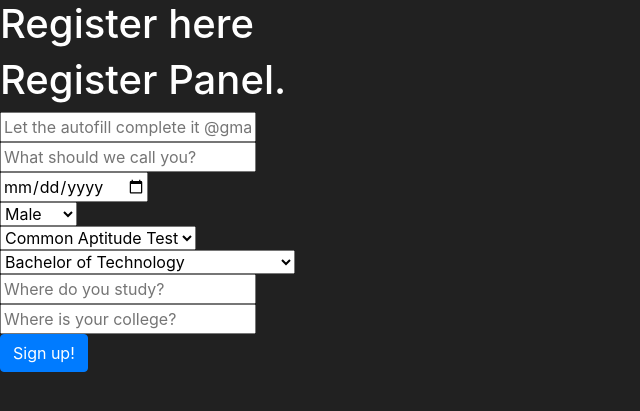
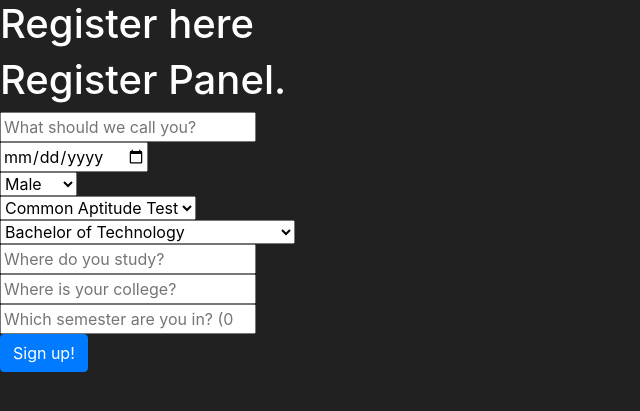
Before and after one commit to hussainatif/aptee, a Flask app: template Templates/register.html in a window 1280 px wide. Shown: the part 112-523 px from the top of the page, without its empty margins (0-640 px from the left). Run offline with Flask 2, Linux system fonts and the light colour scheme; the template is opened without the code that fills it: values that come from a table or form of the project are taken from there, most other values are stand-ins (such as "Sample title", 1, 10 or a date in 2020); some libraries are stand-ins or nearby versions.

Commit message:
login system

```diff
--- a/Datahub.py
+++ b/Datahub.py
@@ -17,7 +17,8 @@ gc = gspread.service_account_from_dict(auth)
 sh = gc.open_by_url('https://docs.google.com/spreadsheets/d/1CyWjl6Y5Gi_e3z7A8wtw-qOaBe3GvCD4sqWWvaMubXY/edit?usp=sharing')
 wks=sh.worksheet("Client_Details")
 print(wks.find("aaaaaa"))
-
+if wks.find('adsawadadsa'):
+  print("yp")
 #worksheet = wks.insert_rows(last_row, number=1, values= ["YO"])
 #df1 = wks.get_as_df()
 #print(df1.head())
--- a/Templates/register.html
+++ b/Templates/register.html
@@ -13,17 +13,16 @@
 <h1>Register Panel.</h1>
 <div>
   {{message}}
-  <form class="form" action="{{ url_for('account')}}" method="post">
+  <form class="form" action="/account_creation/{{id}}" method="post">
     {{form.csrf_token}}
-    <div class="email_id"> {{ form.email_id }}</div>
     <div class="name"> {{ form.name }}</div>
     <div class="DOB"> {{ form.DOB}}</div>
     <div class="gender"> {{ form.gender}}</div>
     <div class="name"> {{form.target}}</div>
-    <div class="age"> {{ form.course}}</div>
-    <div class="age"> {{ form.college}}</div>
-    <div class="age"> {{ form.college_location}}</div>
-    <div class="age"> {{ form.semester}}</div>
+    <div class="course"> {{ form.course}}</div>
+    <div class="college"> {{ form.college}}</div>
+    <div class="college_location"> {{ form.college_location}}</div>
+    <div class="semester"> {{ form.semester}}</div>
     <div class="sub_button"><button style="vertical-align:middle" type="submit" class="btn btn-primary">Sign up!</button></div>
   </form>
 </div>
--- a/app.py
+++ b/app.py
@@ -25,7 +25,7 @@ class SignupForm(Form):
         college_location=StringField(id='Register_clg_location',validators=[InputRequired()],render_kw={"placeholder": "Where is your college?"})
         course=SelectField(id='Register_course',validators=[InputRequired()],choices=courses,render_kw={"placeholder": "What Course are you enrolled in?"})
         DOB=DateField(id='Register_passout_year',validators=[InputRequired()],render_kw={"placeholder": "Tell us when to wish you?"},format="%Y-%m-%d")
-        semster=IntegerField(id='Register_age',validators=[InputRequired()],render_kw={"placeholder": "Which semester are you in? (0 if already passedout) "})
+        semester=IntegerField(id='Register_age',validators=[InputRequired()],render_kw={"placeholder": "Which semester are you in? (0 if already passedout) "})
 #connecting the login sheet to backend
 auth =  {
   "type": "service_account",
@@ -59,19 +59,23 @@ def home():
                         return flask.render_template('index.html',form=form,message="registration Successful! ")
         else:
                 return flask.render_template('index.html',form=form)
-@app.route('/account_creation',methods=['GET','POST'])
-def account():
+@app.route('/account_creation/<id>',methods=['GET','POST'])
+def account(id):
         sh = gc.open_by_url('https://docs.google.com/spreadsheets/d/1CyWjl6Y5Gi_e3z7A8wtw-qOaBe3GvCD4sqWWvaMubXY/edit?usp=sharing')
         wks=sh.worksheet("Client_Details")
         form = SignupForm(flask.request.form)
-        pos=wks.find(form.email_id.data.lower())
-        wks.update_cell(pos.row, 5, form.DOB.data)
-        wks.update_cell(pos.row, 6, form.target.data)
-        wks.update_cell(pos.row, 7, form.gender.data)
-        wks.update_cell(pos.row, 8, form.college.data)
-        wks.update_cell(pos.row, 9, form.college_location.data)
-        wks.update_cell(pos.row, 10, form.course.data)
-        wks.update_cell(pos.row, 11, form.semster.data)
-        return flask.render_template('register.html',form=form)
+        print(id)
+        if wks.find(id):
+                pos=wks.find(id)
+                wks.update_cell(pos.row, 5, str(form.DOB.data))
+                wks.update_cell(pos.row, 6, form.target.data)
+                wks.update_cell(pos.row, 7, form.gender.data)
+                wks.update_cell(pos.row, 8, form.college.data)
+                wks.update_cell(pos.row, 9, form.college_location.data)
+                wks.update_cell(pos.row, 10, form.course.data)
+                wks.update_cell(pos.row, 11, form.semester.data)
+                return flask.render_template('register.html',form=form,id=id)
+        else:
+                return flask.render_template('index.html',form=form,message="error")
 if __name__ == '__main__':
     app.run(debug = True)
```
